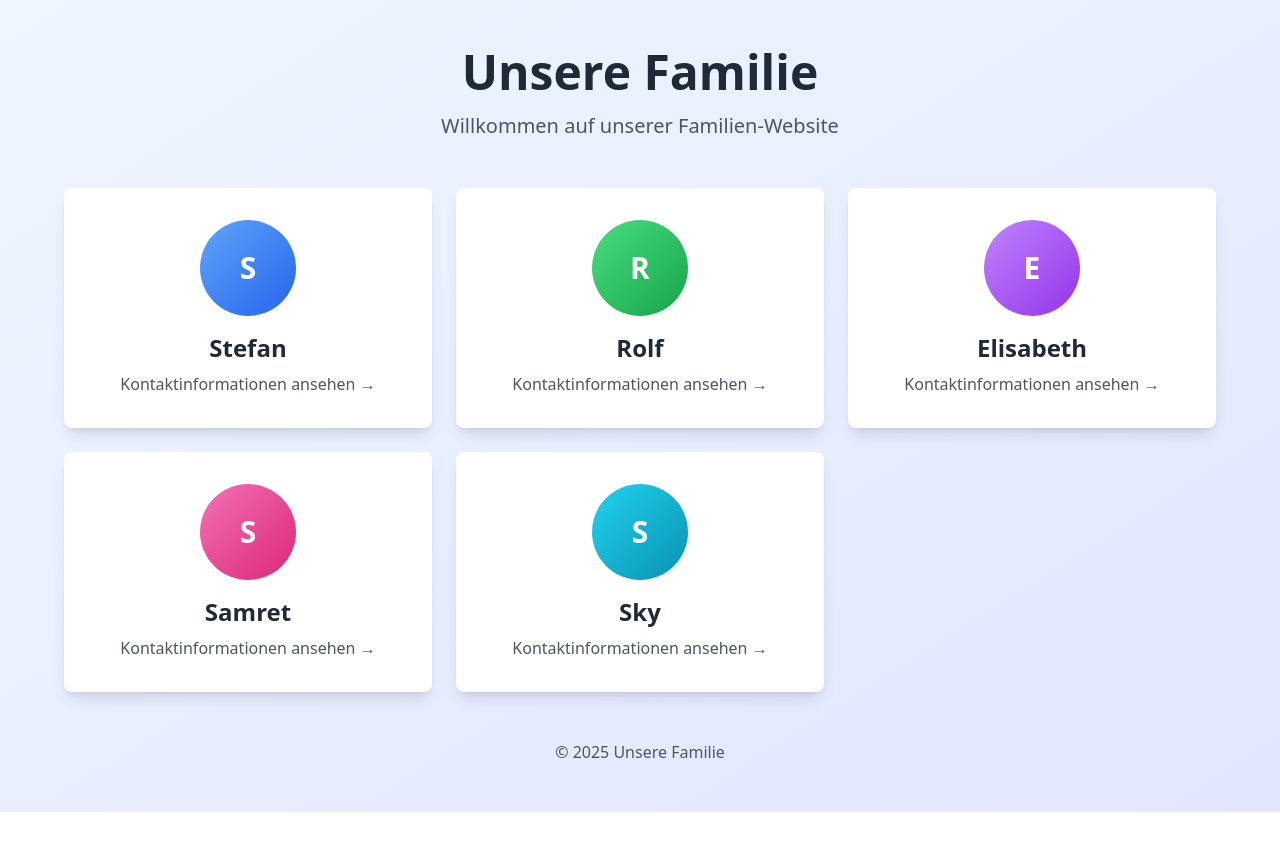
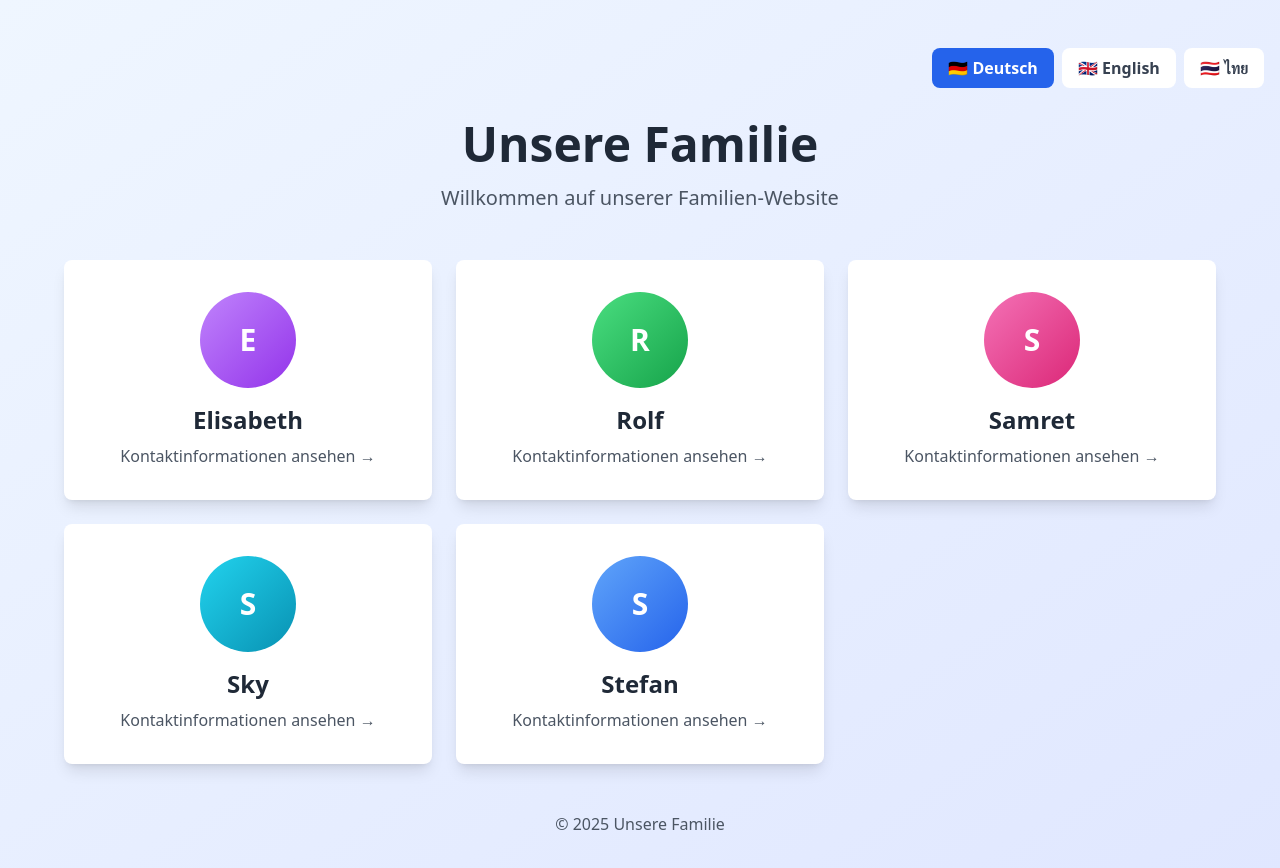
Before and after one commit to stefan-ffr/mueller, a plain HTML site: page index.html in a window 1280 px wide. Before the commit the page ends 812 px from the top, so only its background shows below. Drawn offline with nearby package versions, Linux system fonts and the light colour scheme.

Commit message:
Update index.html

```diff
--- a/index.html
+++ b/index.html
@@ -8,21 +8,34 @@
 </head>
 <body class="bg-gradient-to-br from-blue-50 to-indigo-100 min-h-screen">
     <div class="container mx-auto px-4 py-12">
+        <!-- Sprachwahl -->
+        <div class="flex justify-end mb-8 gap-2">
+            <button onclick="setLanguage('de')" id="lang-de" class="px-4 py-2 rounded-lg font-semibold transition-colors duration-200 bg-blue-600 text-white">
+                🇩🇪 Deutsch
+            </button>
+            <button onclick="setLanguage('en')" id="lang-en" class="px-4 py-2 rounded-lg font-semibold transition-colors duration-200 bg-white text-gray-700 hover:bg-gray-100">
+                🇬🇧 English
+            </button>
+            <button onclick="setLanguage('th')" id="lang-th" class="px-4 py-2 rounded-lg font-semibold transition-colors duration-200 bg-white text-gray-700 hover:bg-gray-100">
+                🇹🇭 ไทย
+            </button>
+        </div>
+
         <!-- Header -->
         <div class="text-center mb-12">
-            <h1 class="text-5xl font-bold text-gray-800 mb-4">Unsere Familie</h1>
-            <p class="text-xl text-gray-600">Willkommen auf unserer Familien-Website</p>
+            <h1 class="text-5xl font-bold text-gray-800 mb-4" data-i18n="title">Unsere Familie</h1>
+            <p class="text-xl text-gray-600" data-i18n="subtitle">Willkommen auf unserer Familien-Website</p>
         </div>
 
         <!-- Familienmitglieder Grid -->
         <div class="grid grid-cols-1 md:grid-cols-2 lg:grid-cols-3 gap-6 max-w-6xl mx-auto">
-            <!-- Stefan -->
-            <a href="stefan.html" class="bg-white rounded-lg shadow-lg hover:shadow-xl transition-shadow duration-300 p-8 text-center group">
-                <div class="w-24 h-24 bg-gradient-to-br from-blue-400 to-blue-600 rounded-full mx-auto mb-4 flex items-center justify-center text-white text-3xl font-bold group-hover:scale-110 transition-transform duration-300">
-                    S
+            <!-- Elisabeth -->
+            <a href="elisabeth.html" class="bg-white rounded-lg shadow-lg hover:shadow-xl transition-shadow duration-300 p-8 text-center group">
+                <div class="w-24 h-24 bg-gradient-to-br from-purple-400 to-purple-600 rounded-full mx-auto mb-4 flex items-center justify-center text-white text-3xl font-bold group-hover:scale-110 transition-transform duration-300">
+                    E
                 </div>
-                <h2 class="text-2xl font-semibold text-gray-800 mb-2">Stefan</h2>
-                <p class="text-gray-600">Kontaktinformationen ansehen →</p>
+                <h2 class="text-2xl font-semibold text-gray-800 mb-2">Elisabeth</h2>
+                <p class="text-gray-600" data-i18n="view_contact">Kontaktinformationen ansehen →</p>
             </a>
 
             <!-- Rolf -->
@@ -31,16 +44,7 @@
                     R
                 </div>
                 <h2 class="text-2xl font-semibold text-gray-800 mb-2">Rolf</h2>
-                <p class="text-gray-600">Kontaktinformationen ansehen →</p>
-            </a>
-
-            <!-- Elisabeth -->
-            <a href="elisabeth.html" class="bg-white rounded-lg shadow-lg hover:shadow-xl transition-shadow duration-300 p-8 text-center group">
-                <div class="w-24 h-24 bg-gradient-to-br from-purple-400 to-purple-600 rounded-full mx-auto mb-4 flex items-center justify-center text-white text-3xl font-bold group-hover:scale-110 transition-transform duration-300">
-                    E
-                </div>
-                <h2 class="text-2xl font-semibold text-gray-800 mb-2">Elisabeth</h2>
-                <p class="text-gray-600">Kontaktinformationen ansehen →</p>
+                <p class="text-gray-600" data-i18n="view_contact">Kontaktinformationen ansehen →</p>
             </a>
 
             <!-- Samret -->
@@ -49,7 +53,7 @@
                     S
                 </div>
                 <h2 class="text-2xl font-semibold text-gray-800 mb-2">Samret</h2>
-                <p class="text-gray-600">Kontaktinformationen ansehen →</p>
+                <p class="text-gray-600" data-i18n="view_contact">Kontaktinformationen ansehen →</p>
             </a>
 
             <!-- Sky -->
@@ -58,14 +62,72 @@
                     S
                 </div>
                 <h2 class="text-2xl font-semibold text-gray-800 mb-2">Sky</h2>
-                <p class="text-gray-600">Kontaktinformationen ansehen →</p>
+                <p class="text-gray-600" data-i18n="view_contact">Kontaktinformationen ansehen →</p>
+            </a>
+
+            <!-- Stefan -->
+            <a href="stefan.html" class="bg-white rounded-lg shadow-lg hover:shadow-xl transition-shadow duration-300 p-8 text-center group">
+                <div class="w-24 h-24 bg-gradient-to-br from-blue-400 to-blue-600 rounded-full mx-auto mb-4 flex items-center justify-center text-white text-3xl font-bold group-hover:scale-110 transition-transform duration-300">
+                    S
+                </div>
+                <h2 class="text-2xl font-semibold text-gray-800 mb-2">Stefan</h2>
+                <p class="text-gray-600" data-i18n="view_contact">Kontaktinformationen ansehen →</p>
             </a>
         </div>
 
         <!-- Footer -->
         <div class="text-center mt-12 text-gray-600">
-            <p>© 2025 Unsere Familie</p>
+            <p>© 2025 <span data-i18n="footer">Unsere Familie</span></p>
         </div>
     </div>
+
+    <script>
+        const translations = {
+            de: {
+                title: "Unsere Familie",
+                subtitle: "Willkommen auf unserer Familien-Website",
+                view_contact: "Kontaktinformationen ansehen →",
+                footer: "Unsere Familie"
+            },
+            en: {
+                title: "Our Family",
+                subtitle: "Welcome to our family website",
+                view_contact: "View contact information →",
+                footer: "Our Family"
+            },
+            th: {
+                title: "ครอบครัวของเรา",
+                subtitle: "ยินดีต้อนรับสู่เว็บไซต์ครอบครัวของเรา",
+                view_contact: "ดูข้อมูลติดต่อ →",
+                footer: "ครอบครัวของเรา"
+            }
+        };
+
+        function setLanguage(lang) {
+            localStorage.setItem('preferredLanguage', lang);
+
+            // Update button styles
+            document.querySelectorAll('[id^="lang-"]').forEach(btn => {
+                btn.className = "px-4 py-2 rounded-lg font-semibold transition-colors duration-200 bg-white text-gray-700 hover:bg-gray-100";
+            });
+            document.getElementById(`lang-${lang}`).className = "px-4 py-2 rounded-lg font-semibold transition-colors duration-200 bg-blue-600 text-white";
+
+            // Update text
+            document.querySelectorAll('[data-i18n]').forEach(elem => {
+                const key = elem.getAttribute('data-i18n');
+                if (translations[lang] && translations[lang][key]) {
+                    elem.textContent = translations[lang][key];
+                }
+            });
+
+            document.documentElement.lang = lang;
+        }
+
+        // Load saved language or default to German
+        window.addEventListener('DOMContentLoaded', () => {
+            const savedLang = localStorage.getItem('preferredLanguage') || 'de';
+            setLanguage(savedLang);
+        });
+    </script>
 </body>
 </html>
```
